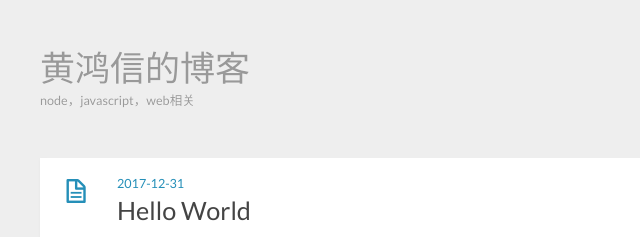
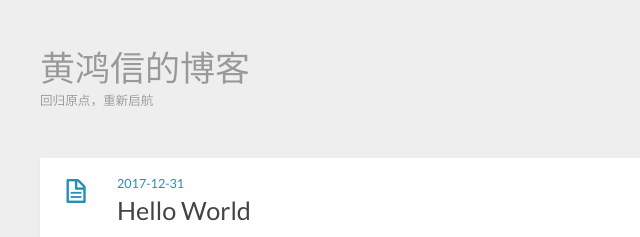
Before and after one commit to qqxufo/qqxufo.github.io, a plain HTML site: page 2017/12/31/hello-world/index.html in a window 1280 px wide. Shown: the top 237 px of the page, 0-640 px from the left. Drawn offline with nearby package versions, Linux system fonts and the light colour scheme; some packages are replaced by stand-ins of ours; a script that the page names is missing.

Commit message:
Site updated: 2018-01-01 16:02:08

```diff
--- a/2017/12/31/hello-world/index.html
+++ b/2017/12/31/hello-world/index.html
@@ -30,7 +30,7 @@
 <body>
   <header id="header" class="inner"><div class="alignleft">
   <h1><a href="/qqxufo.github.io/">黄鸿信的博客</a></h1>
-  <h2><a href="/qqxufo.github.io/">node，javascript，web相关</a></h2>
+  <h2><a href="/qqxufo.github.io/">回归原点，重新启航</a></h2>
 </div>
 <nav id="main-nav" class="alignright">
   <ul>
```
Also changed, not shown: archives/2017/12/index.html (+1 -1 lines), archives/2017/index.html (+1 -1 lines), archives/index.html (+1 -1 lines), index.html (+1 -1 lines).
